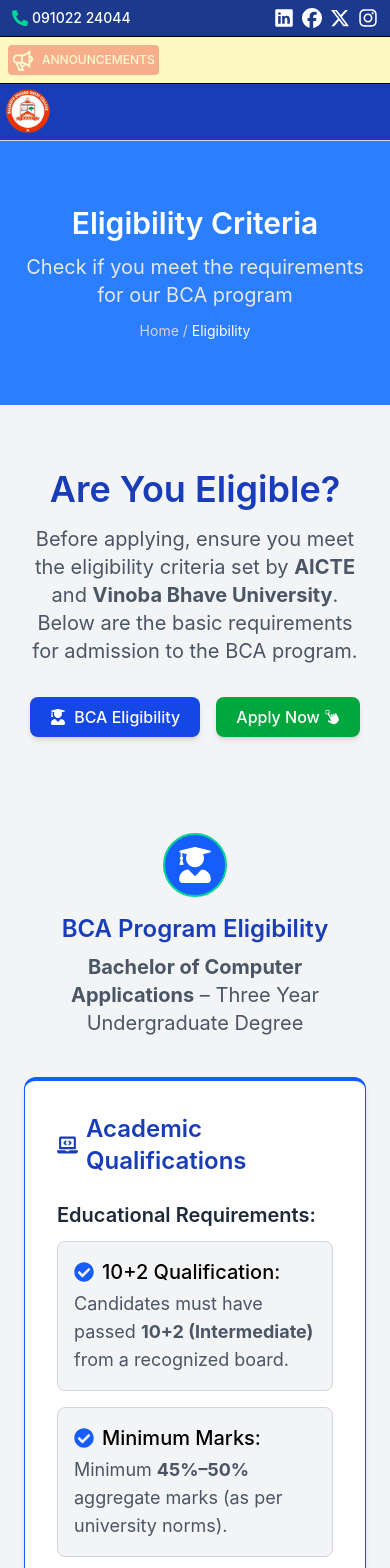
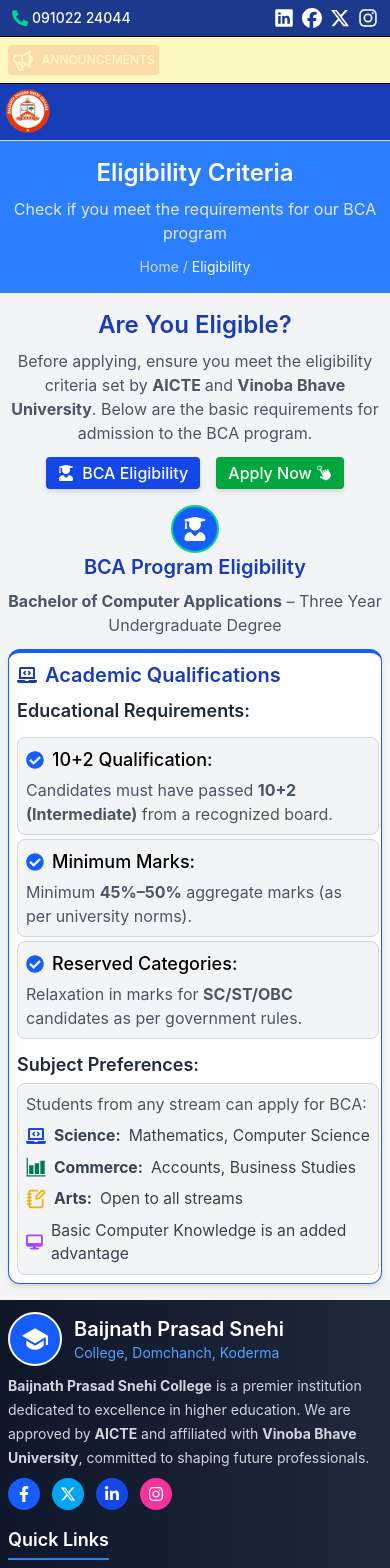
Before and after one commit to ravikrpatel01/bpsc-bca-website, a React (Vite) app: page /admissions/eligibility-criteria in a window 390 px wide. Shown: the top 1568 px of the page. Built offline with nearby package versions, Linux system fonts and the light colour scheme.

Commit message:
Made eligibilty criteria page responsive

```diff
--- a/src/components/BCAEligibilityDetails.jsx
+++ b/src/components/BCAEligibilityDetails.jsx
@@ -5,44 +5,44 @@
 
 const BCAEligibilityDetails = () => {
   return (
-    <div className="bg-gray-100 py-8 px-6 md:px-16">
+    <div className="bg-gray-100 py-4 lg:py-8 px-2 lg:px-6 md:px-16">
       {/* Top Icon + Title */}
       <div className="text-center">
-        <div className="bg-blue-600 w-16 h-16 mx-auto flex items-center border-2 border-emerald-400 justify-center rounded-full text-white text-4xl">
-          <FaUserGraduate />
+        <div className="bg-blue-600 w-12 h-12 lg:w-16 lg:h-16 mx-auto flex items-center border-2 border-emerald-400 justify-center rounded-full text-white text-4xl">
+          <FaUserGraduate className="text-2xl" />
         </div>
 
-        <h2 className="mt-4 text-2xl md:text-3xl font-semibold text-blue-800">
+        <h2 className="mt-0 lg:mt-4 text-xl md:text-3xl font-semibold text-blue-800">
           BCA Program Eligibility
         </h2>
 
-        <p className="mt-2 text-gray-600 text-xl">
+        <p className="mt-2 text-gray-600 lg:text-xl">
           <span className="font-bold">Bachelor of Computer Applications</span> –
           Three Year Undergraduate Degree
         </p>
       </div>
 
       {/* Main Card */}
-      <div className="mt-10 bg-white border rounded-xl shadow-md p-8 border-t-4 border-blue-600">
-        <h3 className="text-2xl font-semibold text-blue-800 flex items-center gap-2">
+      <div className="mt-3 lg:mt-10 bg-white border rounded-xl shadow-md p-2 lg:p-8 border-t-4 border-blue-600">
+        <h3 className="text-xl lg:text-2xl font-semibold text-blue-800 flex items-center gap-2">
           <FaLaptopCode />
           Academic Qualifications
         </h3>
 
-        <div className="grid md:grid-cols-2 gap-8 mt-6">
+        <div className="grid md:grid-cols-2 gap-3 lg:gap-8 mt-2 lg:mt-6">
           {/* Left Side */}
           <div>
-            <h4 className="font-semibold text-xl text-gray-800 mb-3">
+            <h4 className="font-semibold text-lg lg:text-xl text-gray-800 mb-3">
               Educational Requirements:
             </h4>
 
             {/* Card 1 */}
-            <div className="bg-gray-100 border border-gray-300 p-4 rounded-lg mb-4">
-              <p className="font-medium flex text-xl items-center gap-2">
+            <div className="bg-gray-100 border border-gray-300 p-2 lg:p-4 rounded-lg mb-1 lg:mb-4">
+              <p className="font-medium flex text-lg lg:text-xl items-center gap-2">
                 <FaCheckCircle className="text-blue-600" />
                 10+2 Qualification:
               </p>
-              <p className="text-gray-600 text-lg mt-1">
+              <p className="text-gray-600 lg:text-lg mt-1">
                 Candidates must have passed{" "}
                 <span className="font-bold">10+2 (Intermediate)</span> from a
                 recognized board.
@@ -50,24 +50,24 @@
             </div>
 
             {/* Card 2 */}
-            <div className="bg-gray-100 border border-gray-300 p-4 rounded-lg mb-4">
-              <p className="font-medium flex text-xl items-center gap-2">
+            <div className="bg-gray-100 border border-gray-300 p-2 lg:p-4 rounded-lg mb-1 lg:mb-4">
+              <p className="font-medium flex text-lg lg:text-xl items-center gap-2">
                 <FaCheckCircle className="text-blue-600" />
                 Minimum Marks:
               </p>
-              <p className="text-gray-600 text-lg mt-1">
+              <p className="text-gray-600 lg:text-lg mt-1">
                 Minimum <span className="font-bold">45%–50%</span> aggregate
                 marks (as per university norms).
               </p>
             </div>
 
             {/* Card 3 */}
-            <div className="bg-gray-100 border border-gray-300 p-4 rounded-lg">
-              <p className="font-medium flex text-xl items-center gap-2">
+            <div className="bg-gray-100 border border-gray-300 p-2 lg:p-4 rounded-lg">
+              <p className="font-medium flex text-lg lg:text-xl items-center gap-2">
                 <FaCheckCircle className="text-blue-600" />
                 Reserved Categories:
               </p>
-              <p className="text-gray-600 text-lg mt-1">
+              <p className="text-gray-600 lg:text-lg mt-1">
                 Relaxation in marks for{" "}
                 <span className="font-bold">SC/ST/OBC</span> candidates as per
                 government rules.
@@ -77,32 +77,32 @@
 
           {/* Right Side */}
           <div>
-            <h4 className="font-semibold text-xl text-gray-800 mb-3">
+            <h4 className="font-semibold text-lg lg:text-xl text-gray-800 mb-1 lg:mb-3">
               Subject Preferences:
             </h4>
 
-            <div className="bg-gray-100 border border-gray-300 p-4 rounded-lg">
-              <p className="text-gray-600 text-xl mb-2">
+            <div className="bg-gray-100 border border-gray-300 p-2 lg:p-4 rounded-lg">
+              <p className="text-gray-600 lg:text-xl mb-2">
                 Students from any stream can apply for BCA:
               </p>
 
-              <ul className="space-y-2 text-lg text-gray-700">
-                <li className="flex items-center gap-2">
-                  <FaLaptopCode className="text-2xl text-blue-700" />
+              <ul className="space-y-2 text-[0.98rem] lg:text-lg text-gray-700">
+                <li className="flex items-center whitespace-nowrap gap-2">
+                  <FaLaptopCode className="text-xl lg:text-2xl text-blue-700" />
                   <span className="font-bold">Science:</span> Mathematics,
                   Computer Science
                 </li>
                 <li className="flex items-center gap-2">
-                  <IoBarChartSharp className="text-2xl text-emerald-700" />
+                  <IoBarChartSharp className="text-xl lg:text-2xl text-emerald-700" />
                   <span className="font-bold">Commerce:</span> Accounts,
                   Business Studies
                 </li>
                 <li className="flex items-center gap-2">
-                  <LuNotebookPen className="text-2xl text-yellow-500" />
+                  <LuNotebookPen className="text-xl lg:text-2xl text-yellow-500" />
                   <span className="font-bold">Arts:</span> Open to all streams
                 </li>
                 <li className="flex items-center gap-2">
-                  <FaDesktop className="text-2xl text-purple-500" />
+                  <FaDesktop className="text-xl lg:text-2xl text-purple-500" />
                   Basic Computer Knowledge is an added advantage
                 </li>
               </ul>
--- a/src/components/EligibilitySection.jsx
+++ b/src/components/EligibilitySection.jsx
@@ -6,12 +6,12 @@
   return (
     <div>
       {/* Top Banner */}
-      <div className="bg-linear-to-r bg-blue-500 text-white text-center py-16 px-6">
-        <h1 className="text-3xl md:text-4xl font-semibold">
+      <div className="bg-linear-to-r bg-blue-500 text-white text-center py-4 lg:py-16 px-2 lg:px-6">
+        <h1 className="text-2xl md:text-4xl font-semibold">
           Eligibility Criteria
         </h1>
 
-        <p className="mt-3 text-xl text-gray-200">
+        <p className="mt-2 lg:mt-3 lg:text-xl text-gray-200">
           Check if you meet the requirements for our BCA program
         </p>
 
@@ -22,12 +22,12 @@
       </div>
 
       {/* Content */}
-      <div className="bg-gray-100 py-16 px-6 md:px-16 text-center">
-        <h2 className="text-4xl font-semibold text-blue-800">
+      <div className="bg-gray-100 pt-4 lg:py-16 px-2 lg:px-6 md:px-16 text-center">
+        <h2 className="text-2xl lg:text-4xl font-semibold text-blue-800">
           Are You Eligible?
         </h2>
 
-        <p className="mt-4 max-w-4xl text-xl mx-auto text-gray-600">
+        <p className="mt-2 lg:mt-4 max-w-4xl lg:text-xl mx-auto text-gray-600">
           Before applying, ensure you meet the eligibility criteria set by{" "}
           <b>AICTE </b>
           and <b>Vinoba Bhave University</b>. Below are the basic requirements
@@ -35,13 +35,13 @@
         </p>
 
         {/* Buttons */}
-        <div className="mt-8 flex justify-center gap-4 flex-wrap">
-          <button className="bg-blue-700 hover:bg-blue-800 text-white px-5 py-2 rounded-lg flex items-center gap-2 shadow-md font-medium cursor-pointer">
+        <div className="mt-3 lg:mt-8 flex justify-center gap-4 flex-wrap">
+          <button className="bg-blue-700 hover:bg-blue-800 text-white px-3 lg:px-5 py-1 lg:py-2 rounded flex items-center gap-2 shadow-md font-medium cursor-pointer">
             <FaUserGraduate />
             BCA Eligibility
           </button>
 
-          <button className="bg-green-600 hover:bg-green-700 text-white px-5 py-2 rounded-lg flex items-center gap-1 shadow-md font-medium cursor-pointer">
+          <button className="bg-green-600 hover:bg-green-700 text-white px-3 lg:px-5 py-1 lg:py-2 rounded flex items-center gap-1 shadow-md font-medium cursor-pointer">
             Apply Now
             <GiClick />
           </button>
```
